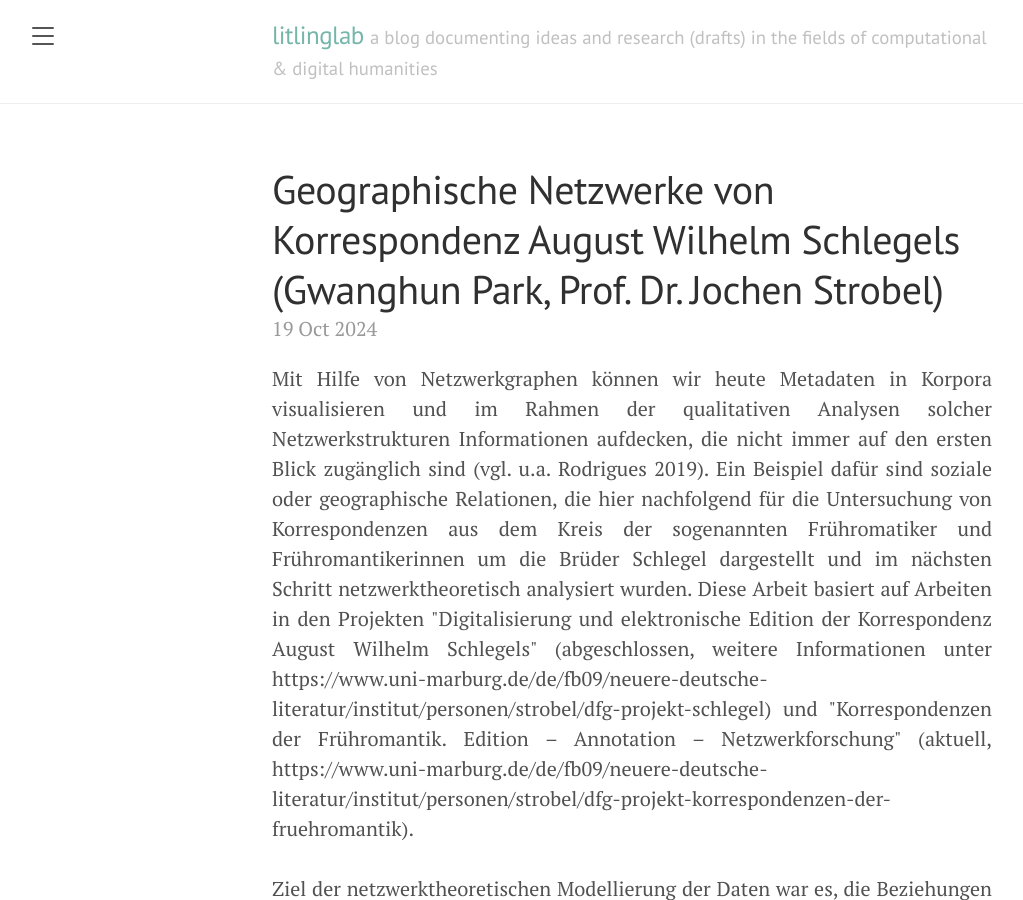
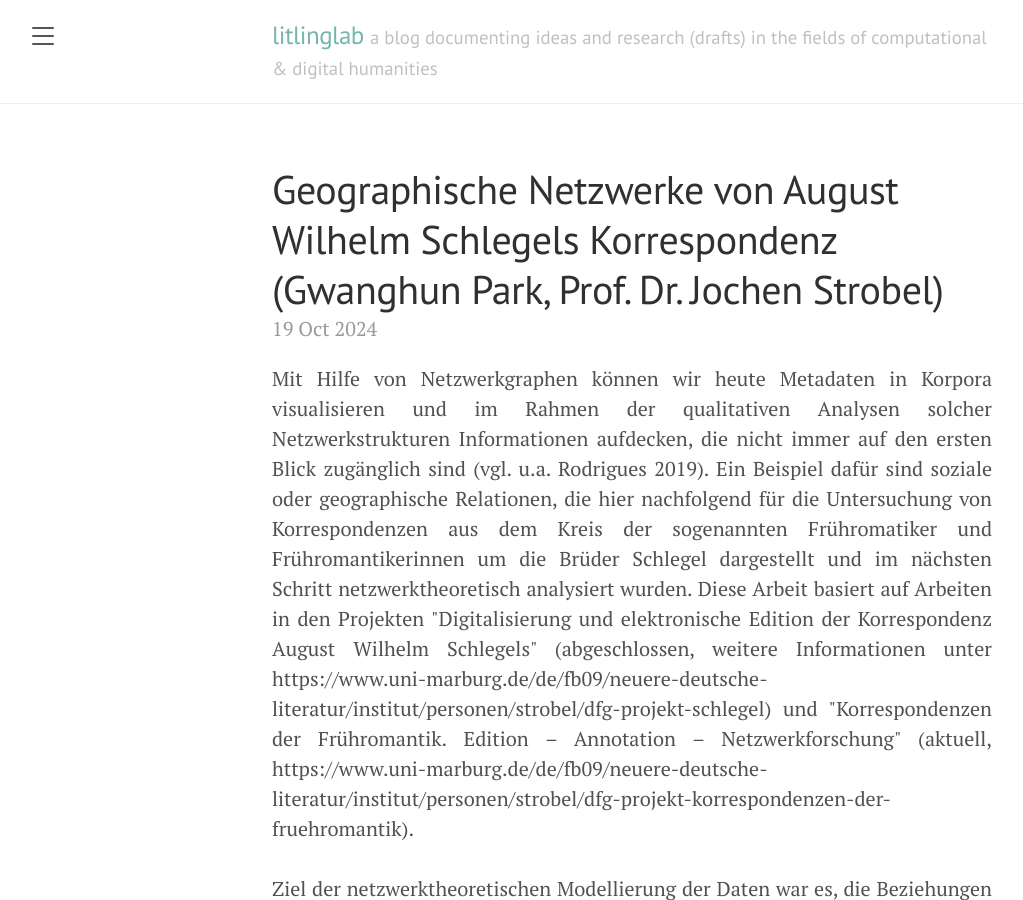
Before and after one commit to aepfelchen/aepfelchen.github.io, a Jekyll site: the page built from _posts/2024-10-19-geographical-networks.md, in a window 1280 px wide and 900 px high. Shown: the whole window, without its empty margins (8-1031 px from the left). Built offline with Jekyll 4.4.1, drawn with Linux system fonts in a browser that asks for light colours.

```diff
--- a/_posts/2024-10-19-geographical-networks.md
+++ b/_posts/2024-10-19-geographical-networks.md
@@ -1,6 +1,6 @@
 ---
 layout: post
-title: Geographische Netzwerke von Korrespondenz August Wilhelm Schlegels (Gwanghun Park, Prof. Dr. Jochen Strobel)
+title: Geographische Netzwerke von August Wilhelm Schlegels Korrespondenz (Gwanghun Park, Prof. Dr. Jochen Strobel)
 ---
 <p style="text-align:justify">
 Mit Hilfe von Netzwerkgraphen können wir heute Metadaten in Korpora visualisieren und im Rahmen der qualitativen Analysen solcher Netzwerkstrukturen Informationen aufdecken, die nicht immer auf den ersten Blick zugänglich sind (vgl. u.a. Rodrigues 2019). Ein Beispiel dafür sind soziale oder geographische Relationen, die hier nachfolgend für die Untersuchung von Korrespondenzen aus dem Kreis der sogenannten Frühromatiker und Frühromantikerinnen um die Brüder Schlegel dargestellt und im nächsten Schritt netzwerktheoretisch analysiert wurden. Diese Arbeit basiert auf Arbeiten in den Projekten "Digitalisierung und elektronische Edition der Korrespondenz August Wilhelm Schlegels" (abgeschlossen, weitere Informationen unter https://www.uni-marburg.de/de/fb09/neuere-deutsche-literatur/institut/personen/strobel/dfg-projekt-schlegel) und "Korrespondenzen der Frühromantik. Edition – Annotation – Netzwerkforschung" (aktuell, https://www.uni-marburg.de/de/fb09/neuere-deutsche-literatur/institut/personen/strobel/dfg-projekt-korrespondenzen-der-fruehromantik).<br><br>
```
